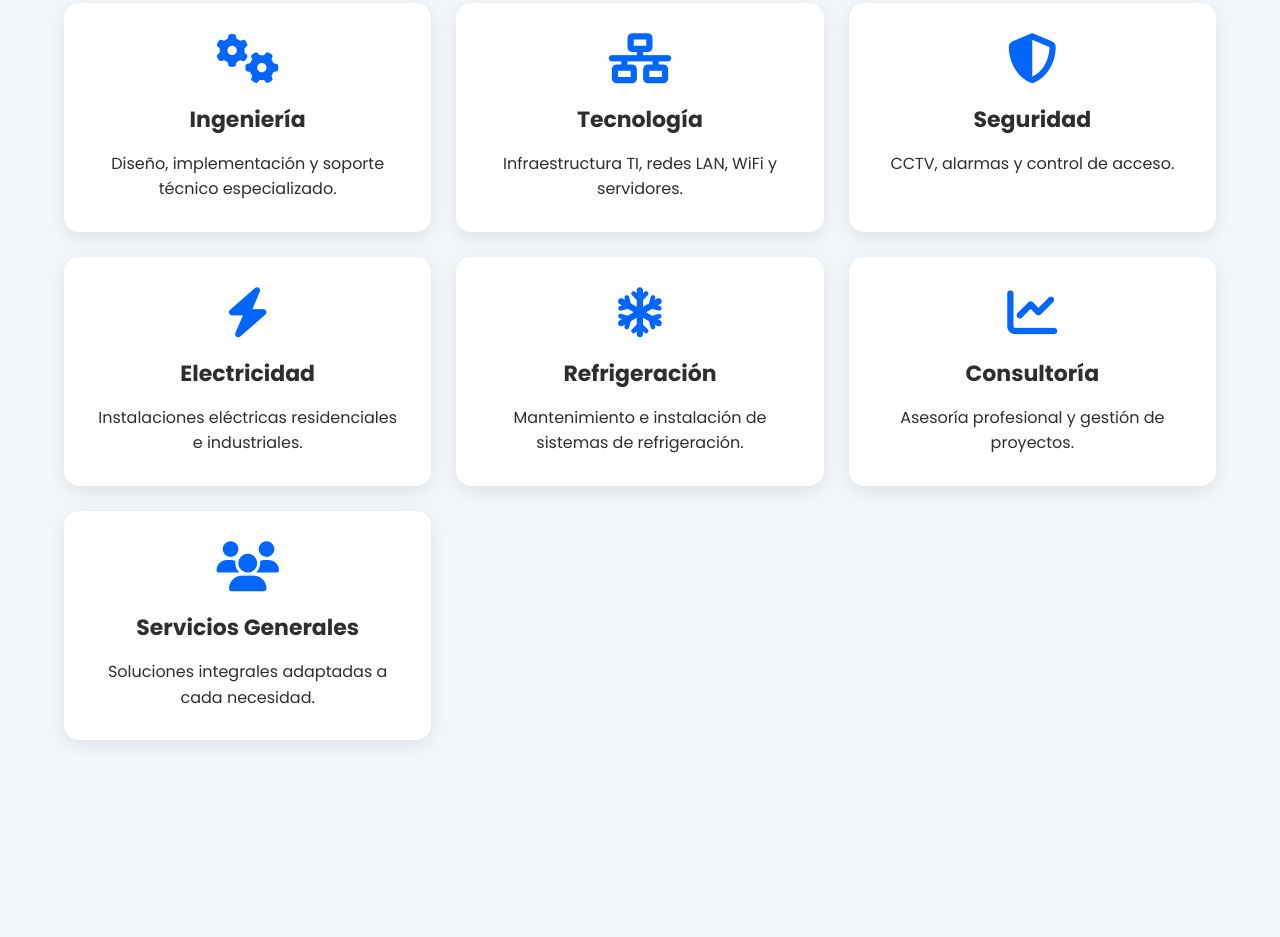
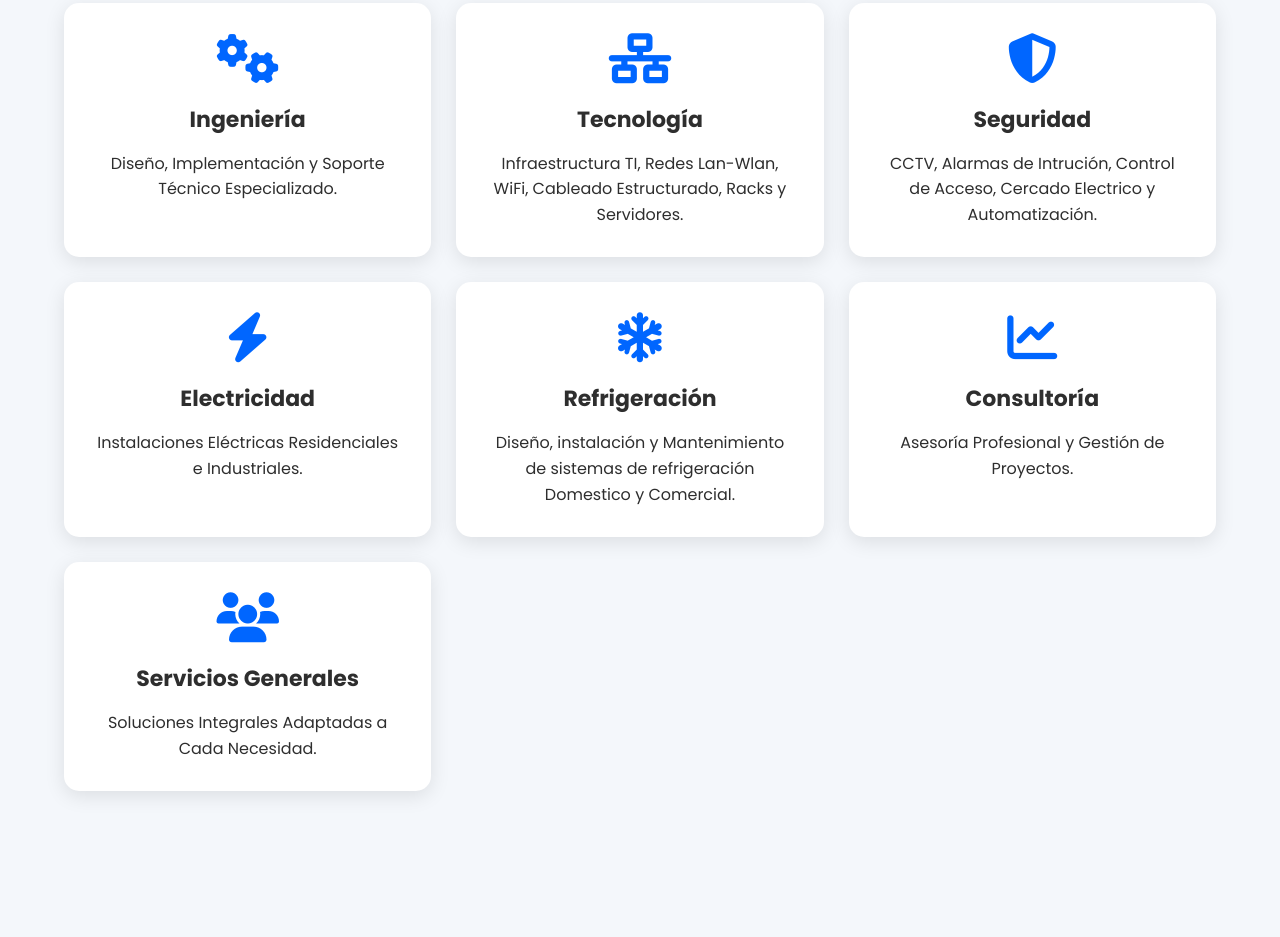
Before and after one commit to iothekmail-prog/FEMA, a plain HTML site: page index.html in a window 1280 px wide. Shown: the part 1528-2465 px from the top of the page. Drawn offline with Linux system fonts and the light colour scheme.

Commit message:
paguina estable auto ajustable actualizado texto informativo 15/07/26

```diff
--- a/index.html
+++ b/index.html
@@ -72,43 +72,43 @@ eficiencia e innovación en cada proyecto.
 <div class="card">
 <i class="fas fa-cogs"></i>
 <h3>Ingeniería</h3>
-<p>Diseño, implementación y soporte técnico especializado.</p>
+<p>Diseño, Implementación y Soporte Técnico Especializado.</p>
 </div>
 
 <div class="card">
 <i class="fas fa-network-wired"></i>
 <h3>Tecnología</h3>
-<p>Infraestructura TI, redes LAN, WiFi y servidores.</p>
+<p>Infraestructura TI, Redes Lan-Wlan, WiFi, Cableado Estructurado, Racks y Servidores.</p>
 </div>
 
 <div class="card">
 <i class="fas fa-shield-alt"></i>
 <h3>Seguridad</h3>
-<p>CCTV, alarmas y control de acceso.</p>
+<p>CCTV, Alarmas de Intrución, Control de Acceso, Cercado Electrico y Automatización.</p>
 </div>
 
 <div class="card">
 <i class="fas fa-bolt"></i>
 <h3>Electricidad</h3>
-<p>Instalaciones eléctricas residenciales e industriales.</p>
+<p>Instalaciones Eléctricas Residenciales e Industriales.</p>
 </div>
 
 <div class="card">
 <i class="fas fa-snowflake"></i>
 <h3>Refrigeración</h3>
-<p>Mantenimiento e instalación de sistemas de refrigeración.</p>
+<p>Diseño, instalación y Mantenimiento de sistemas de refrigeración Domestico y Comercial.</p>
 </div>
 
 <div class="card">
 <i class="fas fa-chart-line"></i>
 <h3>Consultoría</h3>
-<p>Asesoría profesional y gestión de proyectos.</p>
+<p>Asesoría Profesional y Gestión de Proyectos.</p>
 </div>
 
 <div class="card">
 <i class="fas fa-users"></i>
 <h3>Servicios Generales</h3>
-<p>Soluciones integrales adaptadas a cada necesidad.</p>
+<p>Soluciones Integrales Adaptadas a Cada Necesidad.</p>
 </div>
 
 </div>
```
